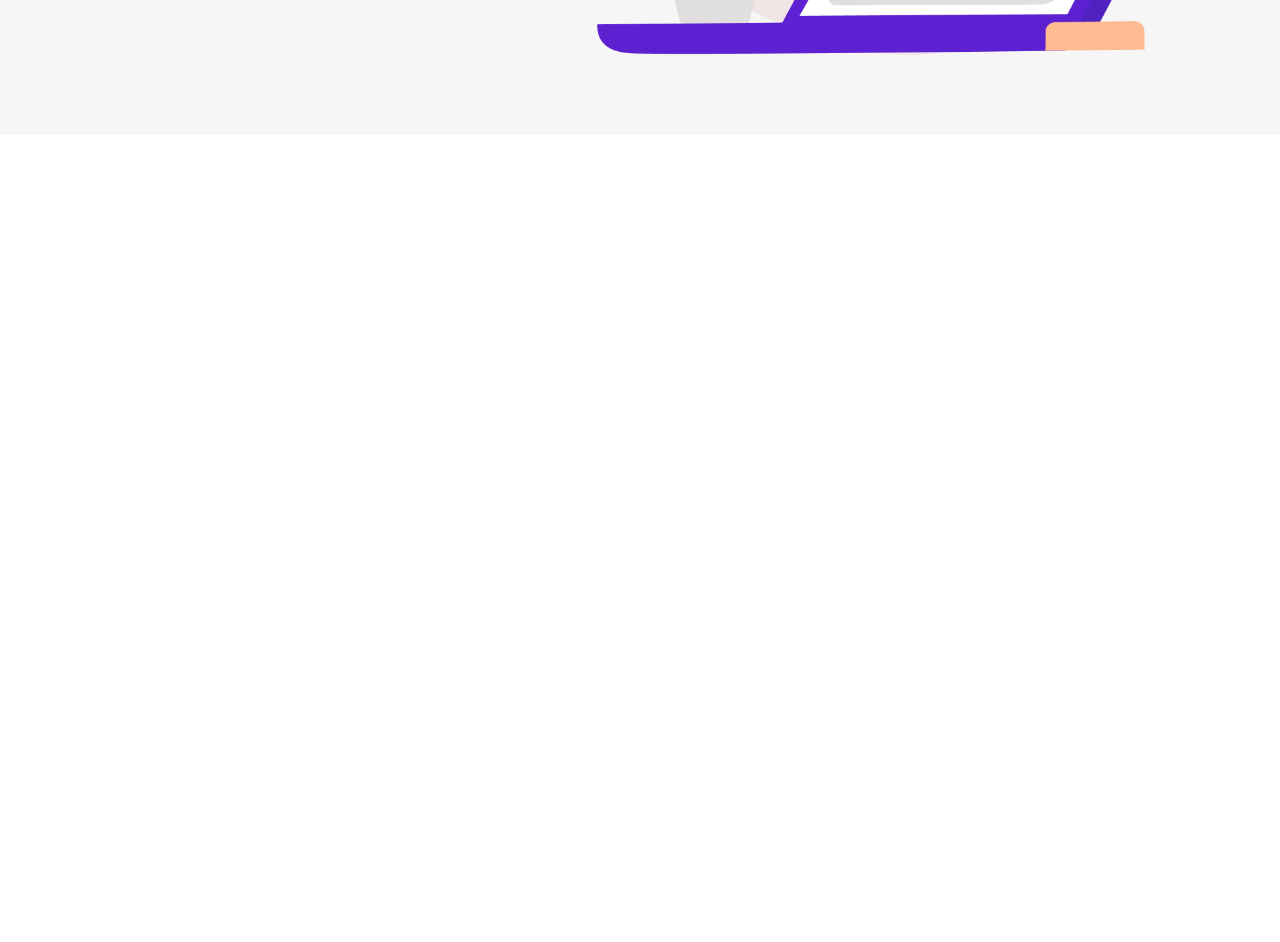
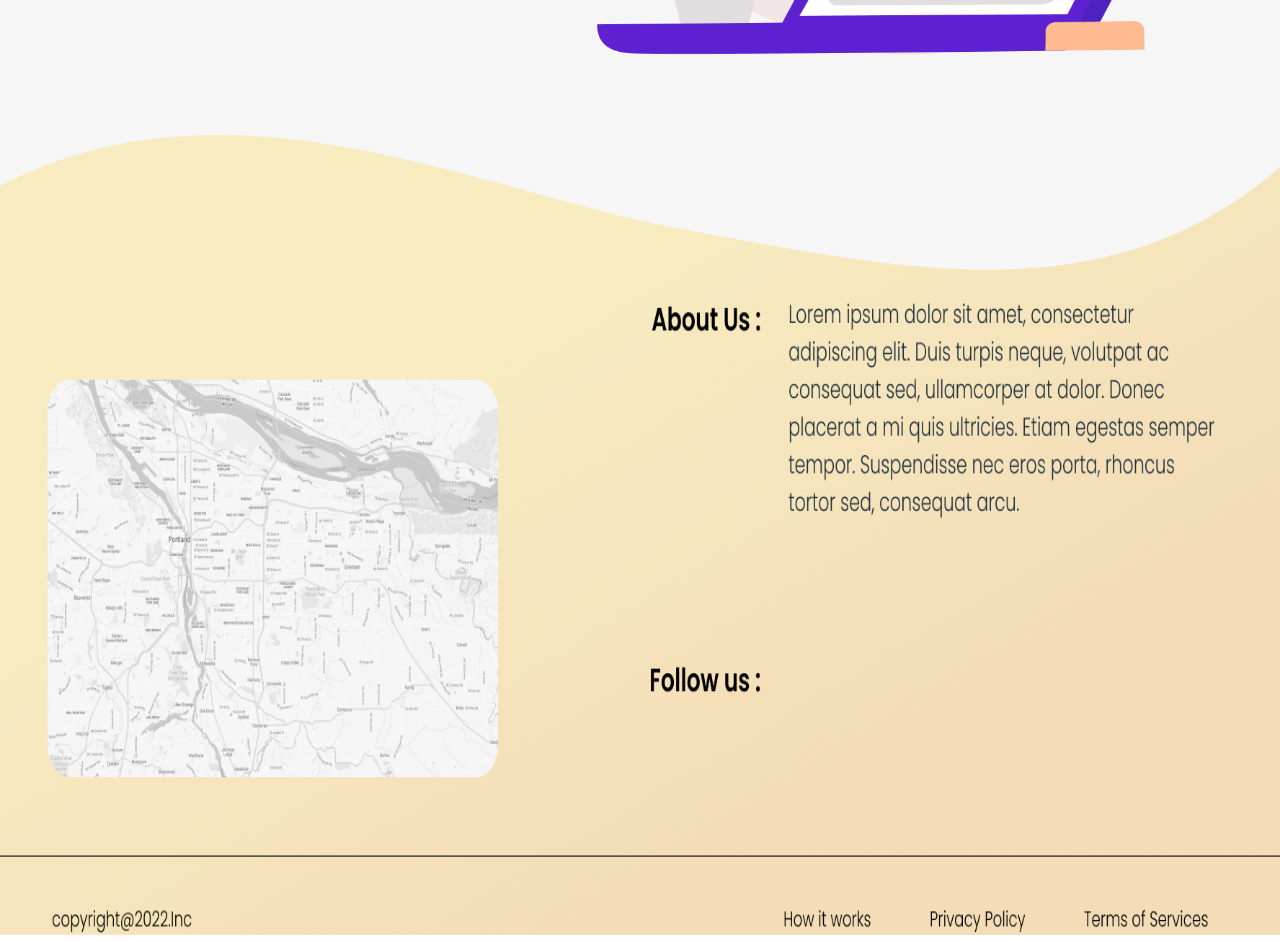
Before and after one commit to Yourstruggle11/DBC-website, a React (Create React App) app: page / in a window 1280 px wide. Shown: the part 8660-9602 px from the top of the page. Before the commit the page ends 8795 px from the top, so only its background shows below. Built offline with nearby package versions, Linux system fonts and the light colour scheme.

Commit message:
`feat`: Added `incomplete` `footer`

```diff
--- /dev/null
+++ b/src/components/Footer/Footer.style.js
@@ -0,0 +1,19 @@
+import { makeStyles } from '@mui/styles'
+import background from "../../Assets/Footer/background.png"
+
+
+export const useStyles = makeStyles(() => ({
+    footerMain:{
+        width: '100%',
+        height: '100vh',
+        paddingTop: '10rem',
+        backgroundColor: '#F6F6F6',
+        background: `url(${background})`,
+        backgroundSize: '100% 100%',
+        backgroundRepeat: 'no-repeat',
+    },
+    footerImage:{
+        width: '100%',
+        height:'100%',
+    }
+  }))
--- /dev/null
+++ b/src/components/Footer/index.jsx
@@ -0,0 +1,15 @@
+import React from 'react'
+import {useStyles} from "./Footer.style"
+import footer from "../../Assets/Footer/footer.png"
+
+
+export default function Footer() {
+    const classes = useStyles()
+  return (
+    <>
+    <div className={classes.footerMain}>
+        <img src={footer} alt={footer}  className={classes.footerImage}/>
+    </div>
+    </>
+  )
+}
--- a/src/components/Home/BannerOne/BannerOne.style.js
+++ b/src/components/Home/BannerOne/BannerOne.style.js
@@ -12,6 +12,7 @@ export const useStyles = makeStyles(() => ({
         // backgroundSize: '100% 100%',
         display: 'flex',
         alignItems: 'center',
+        backgroundRepeat: 'no-repeat',
         justifyContent: 'space-Between',
     },
     leftSide:{
--- a/src/pages/Home/index.jsx
+++ b/src/pages/Home/index.jsx
@@ -10,6 +10,7 @@ import VideoPlayer from '../../components/Home/VideoPlayer'
 import FAQ from '../../components/Home/FAQ'
 import UserQuery from '../../components/Home/UserQuery'
 import NewLetters from '../../components/Home/NewLetters'
+import Footer from '../../components/Footer'
 
 export default function Home() {
   return (
@@ -25,6 +26,7 @@ export default function Home() {
     <FAQ />
     <UserQuery />
     <NewLetters />
+    <Footer />
     </>
   )
 }
```
Also changed, not shown: src/Assets/Footer/background.png (added), src/Assets/Footer/footer.png (added).
